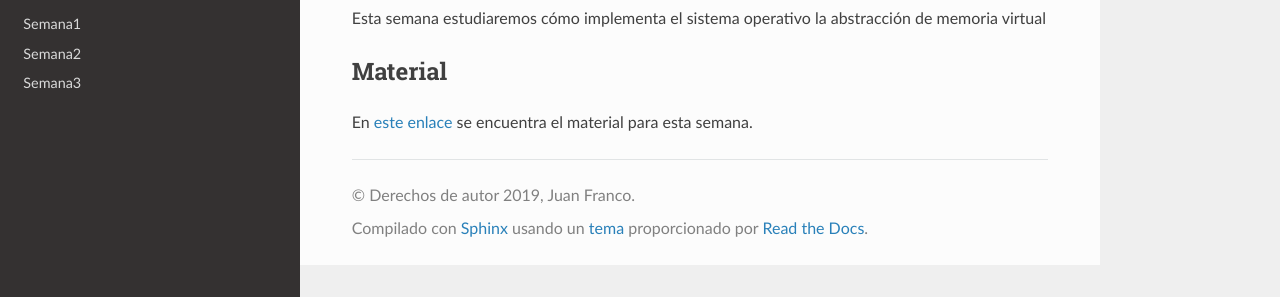
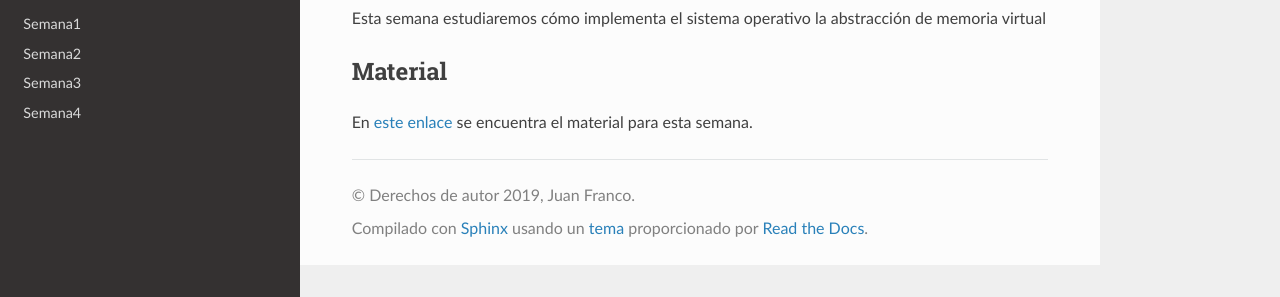
Before and after one commit to juanferfranco/sistemasoperativos, a Sphinx documentation site: the page built from docs/_semana12/semana12.rst, in a window 1280 px wide. Shown: the part 153-450 px from the top of the page. Built offline with Sphinx 7.4.7 and the Read the Docs theme 2.0.0, drawn with Linux system fonts in a browser that asks for light colours.

Commit message:
add week 4 to index

```diff
--- a/docs/index.rst
+++ b/docs/index.rst
@@ -78,7 +78,7 @@ Datos de contacto
    Semana1 <_semana1/semana1>
    Semana2 <_semana2/semana2>
    Semana3 <_semana3/semana3>
-..   Semana4 <_semana4/semana4>
+   Semana4 <_semana4/semana4>
 ..   Semana5 <_semana5/semana5>
 ..   Semana6 <_semana6/semana6>
 ..   Semana7 <_semana7/semana7>
```
